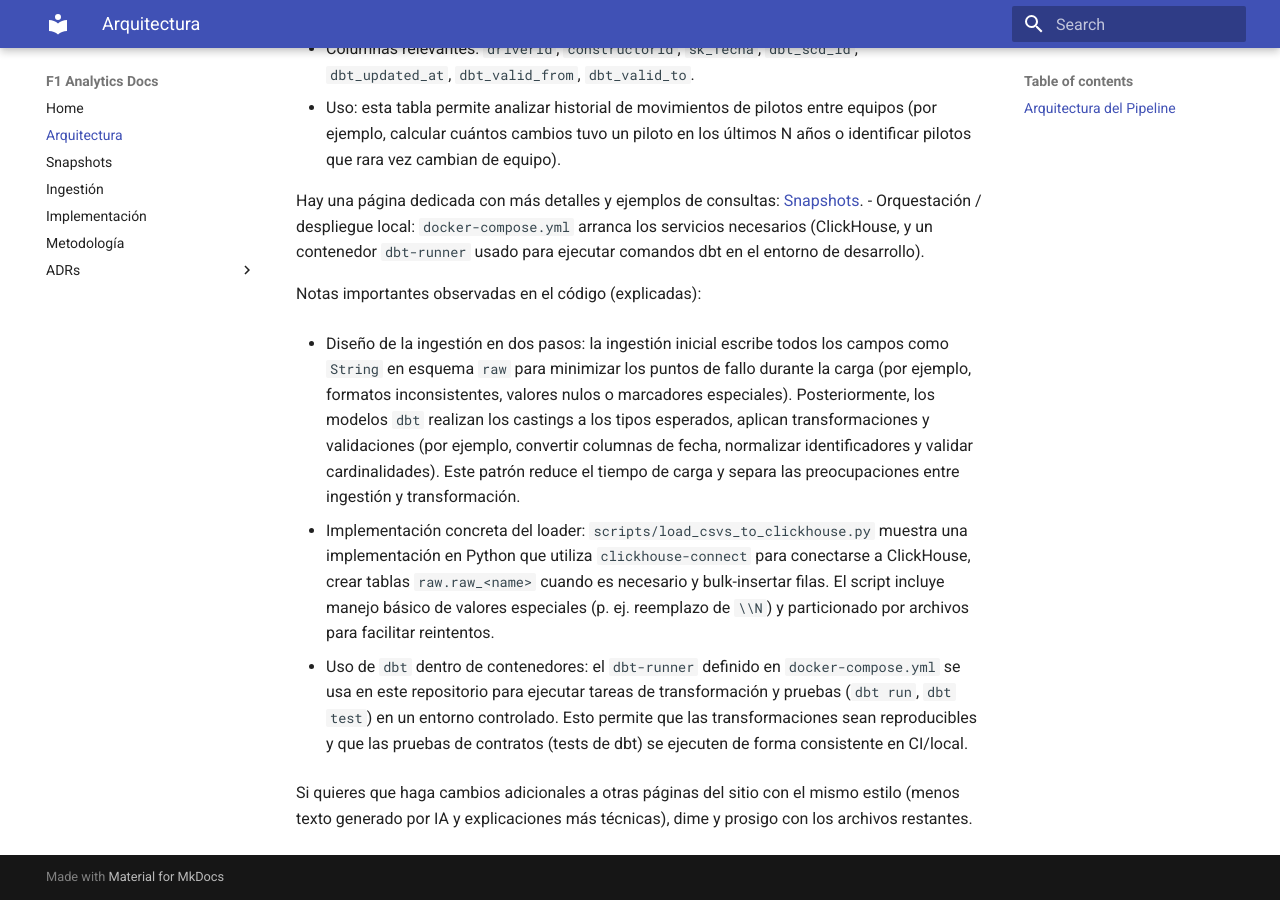
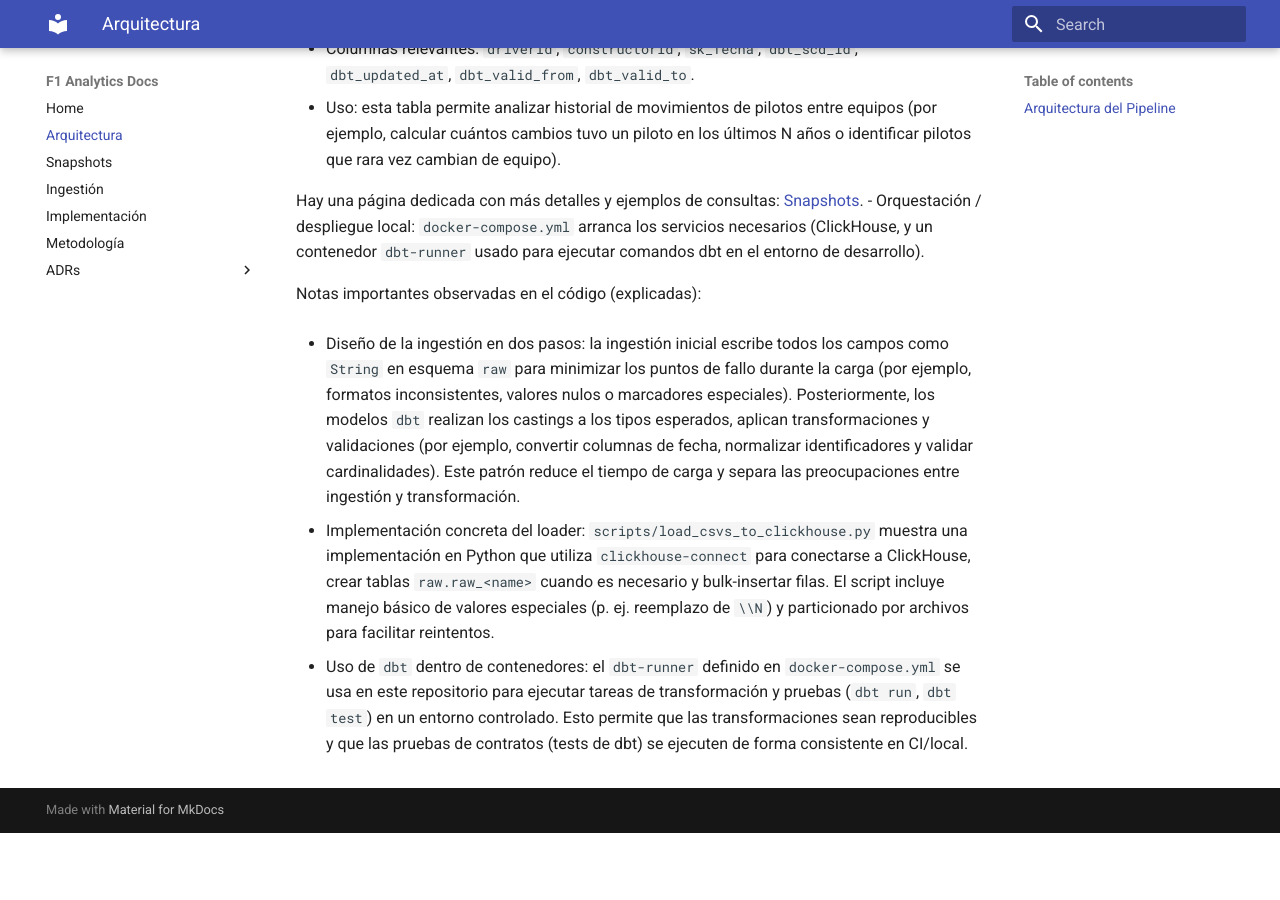
Before and after one commit to hlrd93/F1-analitica, an MkDocs documentation site: the page built from docs/architecture.md, in a window 1280 px wide and 900 px high, scrolled down 2295 px. Built offline with MkDocs 1.6.1 and Material for MkDocs 9.7.7, drawn with Linux system fonts in a browser that asks for light colours; after the commit the page ends 3128 px from its top, so only the background shows below that.

Commit message:
docs: Remover texto final de architecture.md

```diff
--- a/docs/architecture.md
+++ b/docs/architecture.md
@@ -136,5 +136,3 @@ Notas importantes observadas en el código (explicadas):
 - Implementación concreta del loader: `scripts/load_csvs_to_clickhouse.py` muestra una implementación en Python que utiliza `clickhouse-connect` para conectarse a ClickHouse, crear tablas `raw.raw_<name>` cuando es necesario y bulk-insertar filas. El script incluye manejo básico de valores especiales (p. ej. reemplazo de `\\N`) y particionado por archivos para facilitar reintentos.
 
 - Uso de `dbt` dentro de contenedores: el `dbt-runner` definido en `docker-compose.yml` se usa en este repositorio para ejecutar tareas de transformación y pruebas (`dbt run`, `dbt test`) en un entorno controlado. Esto permite que las transformaciones sean reproducibles y que las pruebas de contratos (tests de dbt) se ejecuten de forma consistente en CI/local.
-
-Si quieres que haga cambios adicionales a otras páginas del sitio con el mismo estilo (menos texto generado por IA y explicaciones más técnicas), dime y prosigo con los archivos restantes.
```
